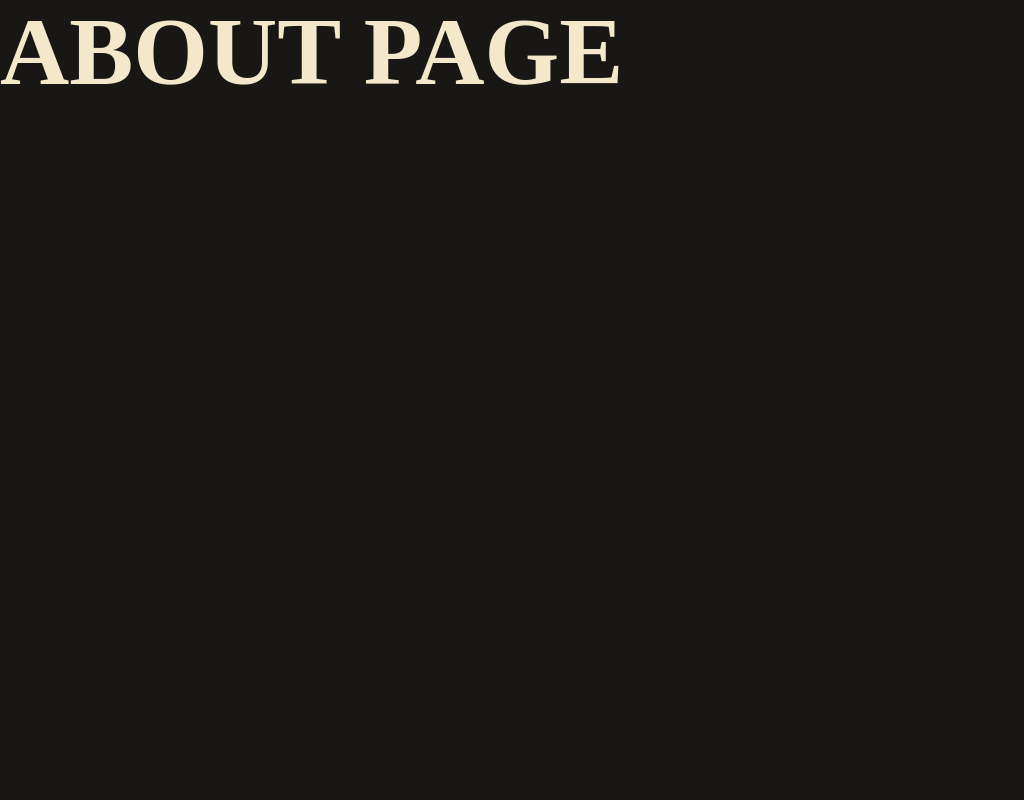
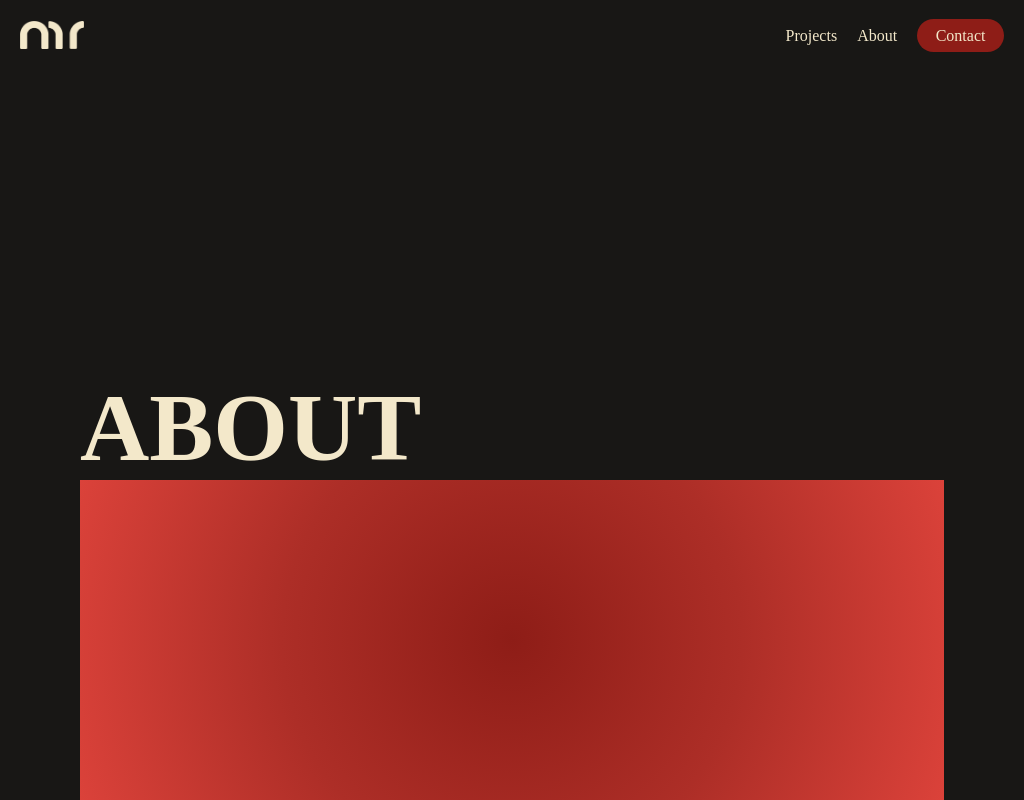
Before and after one commit to marlowereyes/marlowereyes, a Next.js app: page /about in a window 1024 px wide. Built offline with nearby package versions, Linux system fonts and the light colour scheme.

Commit message:
creating and responsifying section title

```diff
--- /dev/null
+++ b/components/SectionTitle/SectionTitle.module.css
@@ -0,0 +1,35 @@
+.container {
+    margin: var(--margin-small);
+    height: 100vh;
+    display: flex;
+    flex-direction: column;
+    justify-content: flex-end;
+}
+
+.gradient {
+    background: radial-gradient(
+      circle at var(--x, 50%) var(--y, 50%),
+      var(--red-variant),
+      #ad2e27,
+      var(--red)
+    );
+    height: 12rem;
+}
+
+@media (min-width: 667px) and (max-width: 1024px) {
+    .container {
+        margin: var(--margin-medium);
+    }
+    .gradient {
+        height: 16rem;
+    }
+}
+
+@media (min-width: 1024px) {
+    .container {
+        margin: var(--margin-large);
+    }
+    .gradient {
+        height: 20rem;
+    }
+}
--- /dev/null
+++ b/components/SectionTitle/index.js
@@ -0,0 +1,14 @@
+import styles from "./SectionTitle.module.css";
+
+export default function SectionTitle({
+    title
+}) {
+  return (
+    <>
+      <section className={styles.container}>
+        <h1>{title}</h1>
+        <div className={styles.gradient}></div>
+      </section>
+    </>
+  );
+}
--- a/src/app/about/page.js
+++ b/src/app/about/page.js
@@ -1,7 +1,12 @@
+"use client";
+import Header from "../../../components/Header";
+import SectionTitle from "../../../components/SectionTitle"
+
 export default function About() {
-    return (
-        <>
-            <h1>ABOUT PAGE</h1>
-        </>
-    )
+  return (
+    <>
+      <Header />
+      <SectionTitle title="ABOUT"/>
+    </>
+  );
 }
--- a/src/app/projects/page.js
+++ b/src/app/projects/page.js
@@ -1,14 +1,15 @@
-"use client"
+"use client";
 import Link from "next/link";
 import Header from "../../../components/Header";
+import SectionTitle from "../../../components/SectionTitle"
 
 export default function Projects() {
   return (
     <>
       <Header />
-            <h1>PROJECTS PAGE</h1>
+      <SectionTitle title="PROJECTS"/>
       <Link href="projects/budding-writers">Budding Writers ↗</Link>
       <Link href="projects/tranquillity-cranes">Tranquillity Cranes ↗</Link>
     </>
-    )
+  );
 }
```
Lines whose indentation alone changed are shown as unchanged.
